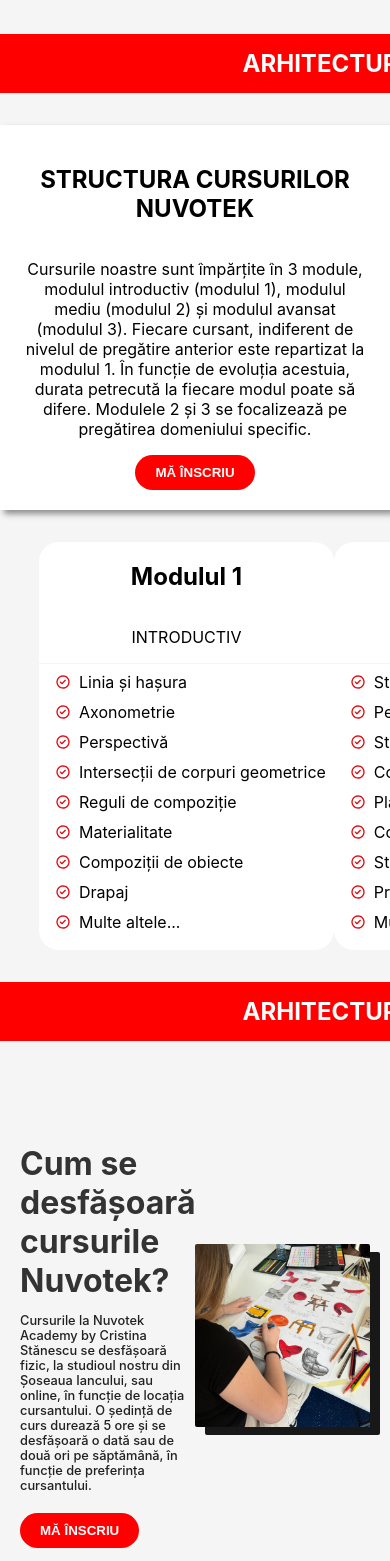
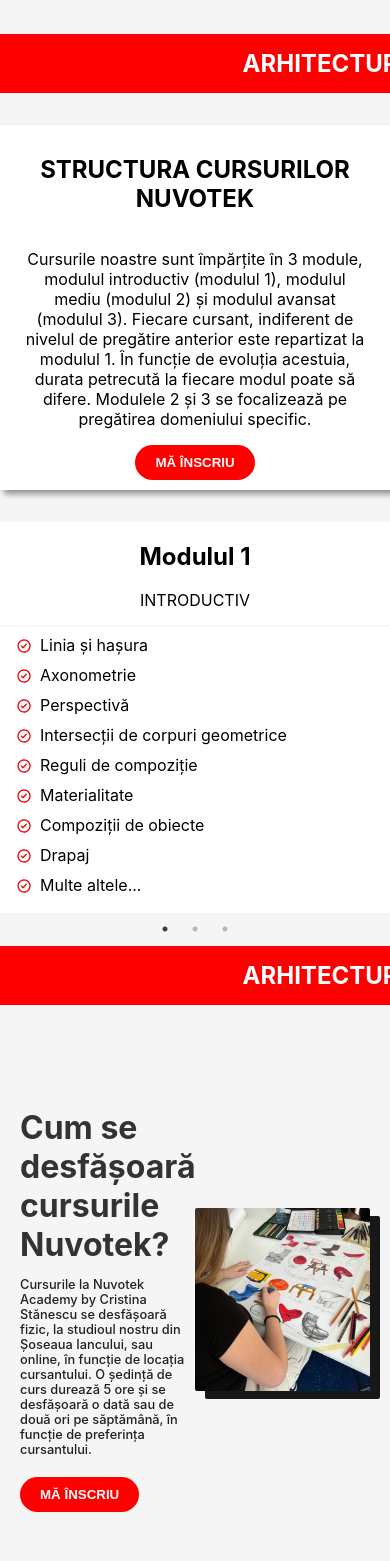
Before and after one commit to vladbw/nuvotek, a React (Create React App) app: page / in a window 390 px wide. Shown: the part 1387-2948 px from the top of the page. Built offline with nearby package versions, Linux system fonts and the light colour scheme.

Commit message:
optimized responsive design wip

```diff
--- a/package.json
+++ b/package.json
@@ -14,6 +14,7 @@
     "react-dom": "^18.3.1",
     "react-router-dom": "^6.26.1",
     "react-scripts": "5.0.1",
+    "react-slick": "^0.30.2",
     "typescript": "^4.9.5",
     "web-vitals": "^2.1.4"
   },
@@ -40,5 +41,8 @@
       "last 1 firefox version",
       "last 1 safari version"
     ]
+  },
+  "devDependencies": {
+    "@types/react-slick": "^0.23.13"
   }
 }
--- a/public/index.html
+++ b/public/index.html
@@ -22,6 +22,17 @@
       Learn how to configure a non-root public URL by running `npm run build`.
     -->
     <title>Nuvotek Academy</title>
+    <link
+  rel="stylesheet"
+  type="text/css"
+  charset="UTF-8"
+  href="https://cdnjs.cloudflare.com/ajax/libs/slick-carousel/1.8.1/slick.min.css"
+/>
+<link
+  rel="stylesheet"
+  type="text/css"
+  href="https://cdnjs.cloudflare.com/ajax/libs/slick-carousel/1.8.1/slick-theme.min.css"
+/>
   </head>
   <body>
     <noscript>You need to enable JavaScript to run this app.</noscript>
--- a/src/InfoBox.css
+++ b/src/InfoBox.css
@@ -2,16 +2,17 @@
     display: flex;
     align-items: center;
     flex-direction: column;
-    justify-content: space-between;
     background-color: #fff;
 
     @media (min-width: 1000px) {
-        width: 40%;
+        width: 70%;
     }
 
     height: auto;
     margin: 2rem auto;
-    padding: 20px;
     box-shadow: 4px 4px 6px rgba(0, 0, 0, 0.42);
     text-align: center;
+
+    box-sizing: border-box;
+    padding: 10px 20px;
 }
--- a/src/ModuleList.css
+++ b/src/ModuleList.css
@@ -1,18 +1,29 @@
 .module-list-container {
     display: flex;
-    margin: 0 10%;
     justify-content: space-between; /* Even space between items */
     align-items: center;            /* Align items vertically in the center */
-    height: max-content;
     align-items: stretch; /* Stretch all items to the same height */
+
+    @media (min-width: 1000px) {
+        width: 70%;
+    }
+
+    margin: 0 auto;
+    gap: 10px;
 }
 
 .single-module {
     display: flex;
     flex-direction: column;
     background-color: white;
-    border-radius: 20px;
     text-align: center;
+
+    @media (min-width: 850px) {
+        border-radius: 20px;
+        width: 30%;
+    }
+
+    flex-shrink: 1;
 }
 
 
--- a/src/ModuleList.tsx
+++ b/src/ModuleList.tsx
@@ -1,6 +1,7 @@
-import React from 'react';
+import React, { useEffect, useState } from 'react';
 import './ModuleList.css';
 import CheckBoxIcon from './CheckboxIcon';
+import Slider from "react-slick";
 
 interface ILearningModule {
     title: string;
@@ -28,20 +29,52 @@
         }
     ];
 
-    return (
-        <div className="module-list-container">
-            {modules.map(module =>
-            <div className="single-module">
-                <h2>{module.title}</h2>
-                <p>{module.subTitle}</p>
-                <div className='single-module-item-list'>
-                    <ul>
-                        {module.learningOutcomes.map(learningOutcome => <li><CheckBoxIcon/>{learningOutcome}</li>)}
-                    </ul>
+    const sliderSettings = {
+        dots: true,
+        infinite: false,
+        speed: 700,
+        slidesToShow: 1,
+        slidesToScroll: 1
+      };
+
+      const [windowWidth, setWindowWidth] = useState<number>(window.innerWidth);
+
+      const handleResize = () => {
+        setWindowWidth(window.innerWidth);
+      };
+
+      useEffect(() => {
+        window.addEventListener('resize', handleResize);
+
+        return () => {
+          window.removeEventListener('resize', handleResize);
+        };
+    }, []);
+
+    const renderContents = () => {
+        return modules.map((module: ILearningModule, index) =>
+                <div className="single-module" key={`single-module-${index}`}>
+                    <h2>{module.title}</h2>
+                    <p>{module.subTitle}</p>
+                    <div className='single-module-item-list'>
+                        <ul>
+                            {module.learningOutcomes.map((learningOutcome, loIndex) => <li key={`single-module-outcome-${index}-${loIndex}`}><CheckBoxIcon/>{learningOutcome}</li>)}
+                        </ul>
+                    </div>
                 </div>
-            </div>)}
+                )
+    }
+
+    if (windowWidth <= 850) {
+        return <Slider {...sliderSettings}>
+                {renderContents()}
+        </Slider>
+    } else {
+    return <div className="module-list-container">
+            {renderContents()}
         </div>
-    );
+    }
+
 }
 
 export default ModuleList;
--- a/src/SecondarySection.tsx
+++ b/src/SecondarySection.tsx
@@ -1,5 +1,4 @@
 import React from 'react';
-import './IntroSection.css';
 
 const SecondarySection: React.FC = () => {
     return (
```
Also changed, not shown: 1 other file (tests, documents, lock files or other folders).
